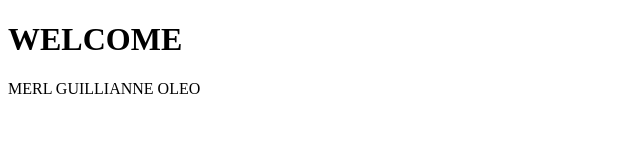
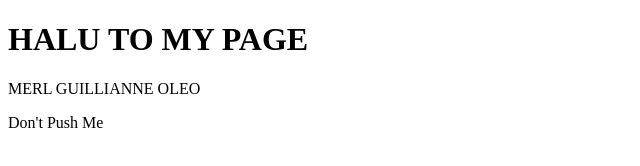
Before and after one commit to mgnsm-oxd/OLEO, a plain HTML site: page index.html in a window 1280 px wide. Shown: the whole page, without its empty margins (0-640 px from the left). Drawn offline with Linux system fonts and the light colour scheme.

Commit message:
changes on feature branch

```diff
--- a/index.html
+++ b/index.html
@@ -6,7 +6,8 @@
     <title>Document</title>
 </head>
 <body>
-    <h1>WELCOME</h1>
+    <h1>HALU TO MY PAGE</h1>
     <p>MERL GUILLIANNE OLEO</p>
+    <p>Don't Push Me</p>
 </body>
 </html>
```
